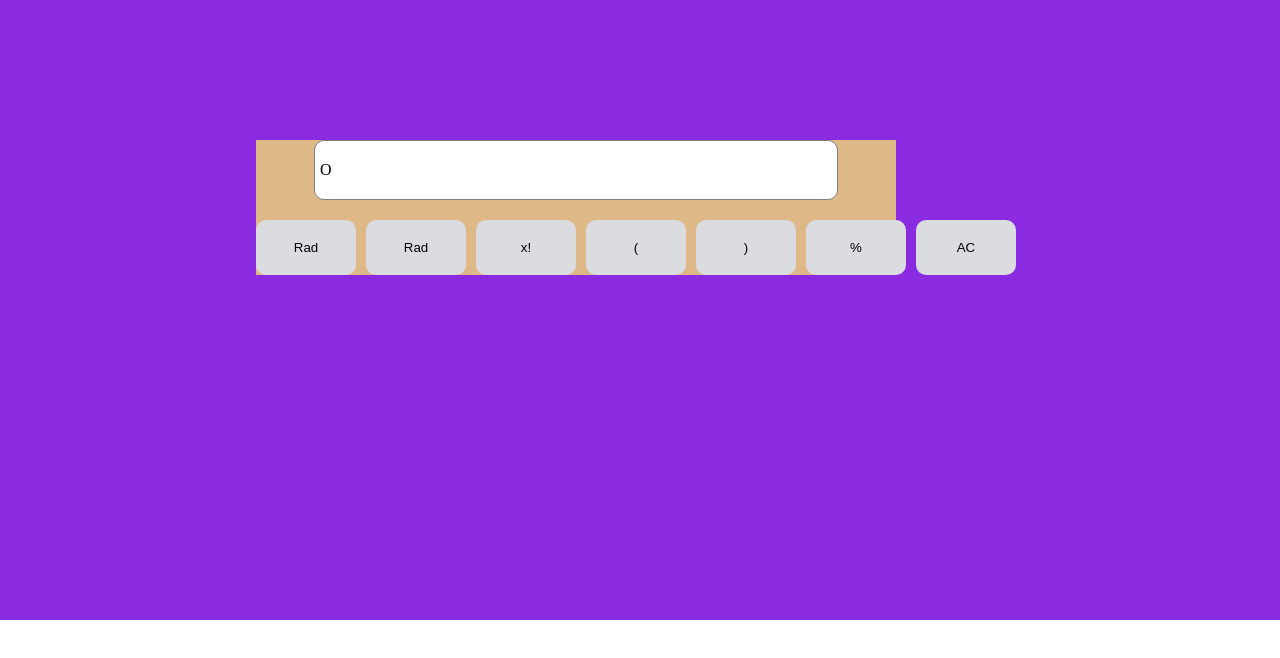
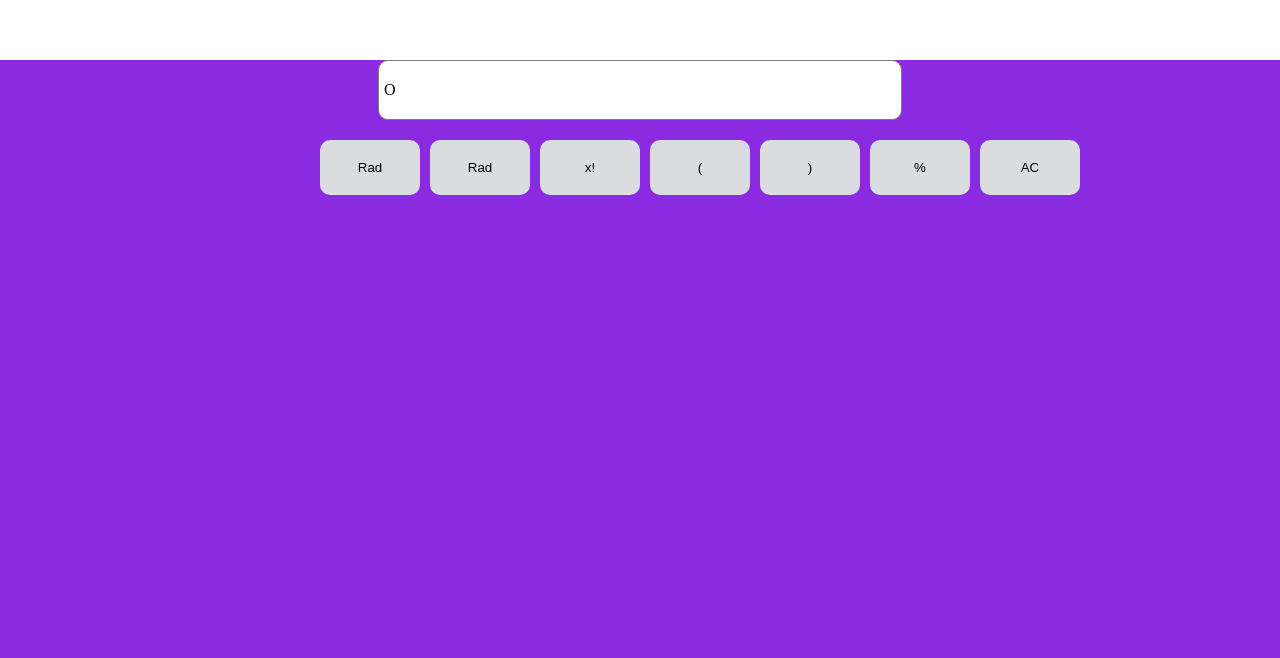
Before and after one commit to SheeTabz/Calcultor-, a plain HTML site: page index.html in a window 1280 px wide. Shown: the part 180-838 px from the top of the page. Before the commit the page ends 800 px from the top, so only its background shows below. Drawn offline with Linux system fonts and the light colour scheme.

```diff
--- a/css/index.css
+++ b/css/index.css
@@ -10,12 +10,8 @@ body{
     background-color: blueviolet;
 }
 .form{
-    position: absolute;
-    top: 40%;
-    left: 20%;
     width: 50%;
-    margin: auto;
-    background-color: burlywood;
+    margin: 30vh auto 0 auto;
 
 }
 #result{
```
